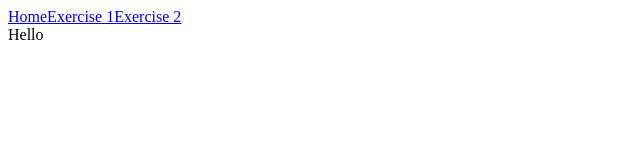
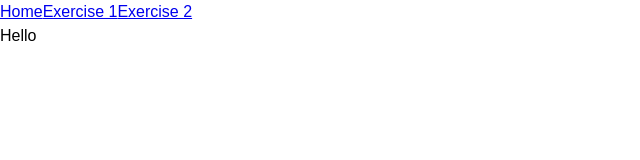
Before and after one commit to albertnev/mango-range-picker, a React app: page / in a window 1280 px wide. Shown: the top 160 px of the page, without its empty margins (0-640 px from the left). Built offline with nearby package versions, Linux system fonts and the light colour scheme.

Commit message:
Restructure pages and add styling

```diff
--- a/src/containers/App/App.jsx
+++ b/src/containers/App/App.jsx
@@ -4,9 +4,9 @@ import { Menu } from '../Menu';
 import { Home } from '../../pages/Home';
 import { Exercise1 } from '../../pages/Exercise1';
 import { Exercise2 } from '../../pages/Exercise2';
+import '../../styles/app.scss';
 
-const App = () => {
-  return (
+const App = () => (
   <>
     <Menu />
     <Switch>
@@ -16,6 +16,5 @@ const App = () => {
     </Switch>
   </>
 );
-};
 
 export default App;
--- a/src/pages/Exercise1/Exercise1.jsx
+++ b/src/pages/Exercise1/Exercise1.jsx
@@ -1,6 +1,10 @@
 import React from 'react';
 import { Range } from '../../components/Range';
 
-const Exercise1 = () => <Range />;
+const Exercise1 = () => (
+  <div style={{ padding: 20 }}>
+    <Range min={5} max={100} minHandlerValue={20} />
+  </div>
+);
 
 export default Exercise1;
--- a/src/pages/Exercise2/Exercise2.jsx
+++ b/src/pages/Exercise2/Exercise2.jsx
@@ -1,6 +1,10 @@
 import React from 'react';
 import { Range } from '../../components/Range';
 
-const Exercise1 = () => <Range />;
+const Exercise1 = () => (
+  <div style={{ padding: 20 }}>
+    <Range min={5} max={100} rangeValues={[25, 50, 75, 80, 100]} />
+  </div>
+);
 
 export default Exercise1;
--- /dev/null
+++ b/src/styles/app.scss
@@ -0,0 +1,19 @@
+@import './variables.scss';
+
+html {
+  box-sizing: border-box;
+}
+
+*,
+*::before,
+*::after {
+  box-sizing: inherit;
+  margin: 0;
+  padding: 0;
+}
+
+body {
+  font-family: Arial, Helvetica, sans-serif;
+  line-height: 1.5;
+  background-color: $backgroundColor;
+}
--- /dev/null
+++ b/src/styles/variables.scss
@@ -0,0 +1,5 @@
+$lightAccentColor: #49c2e3;
+$darkAccentColor: #4f4f96;
+$fontColor: #62616c;
+$backgroundColor: #fff;
+$lightBackgroundColor: #dedfe9;
```
Lines whose indentation alone changed are shown as unchanged.
